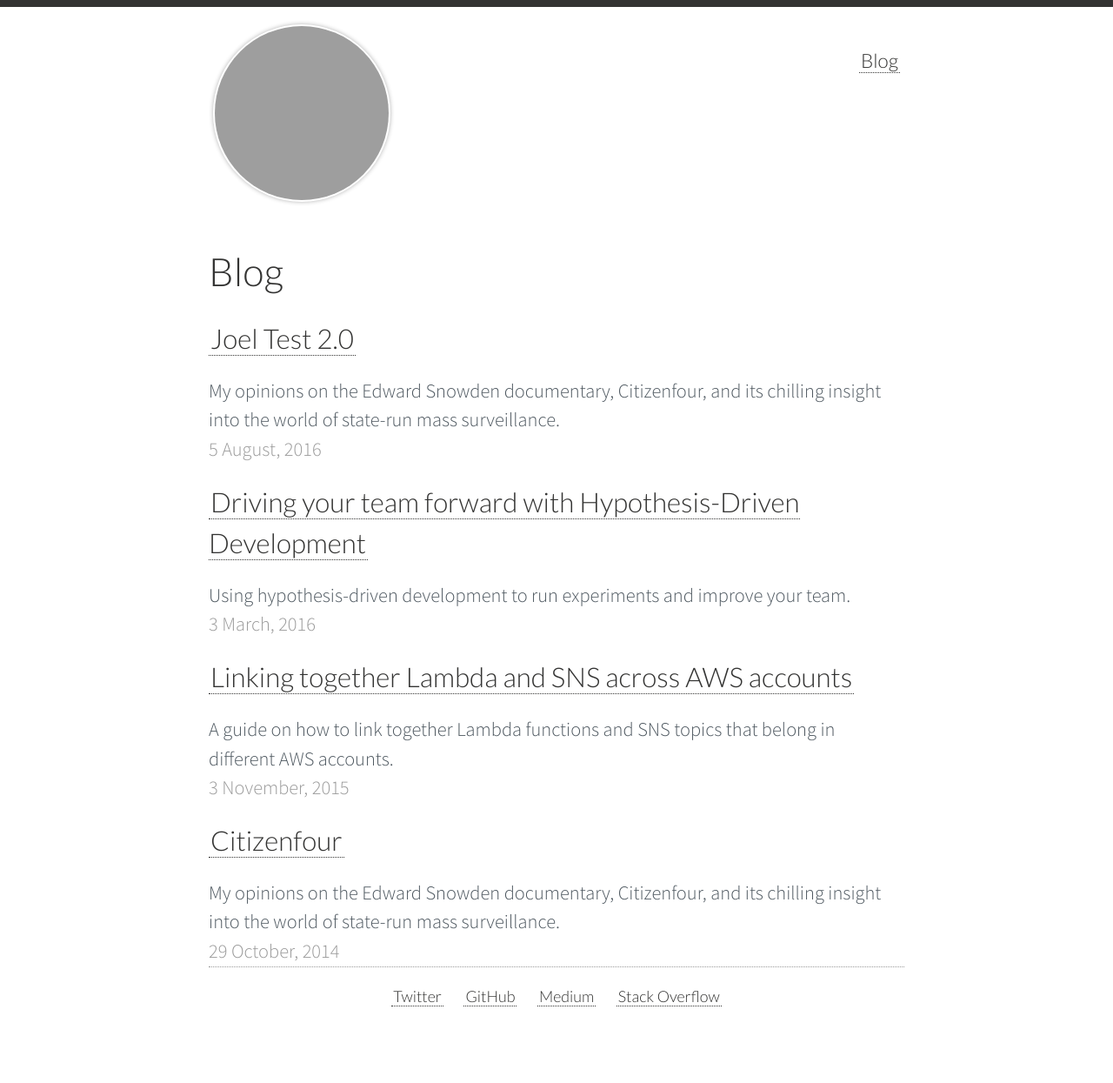
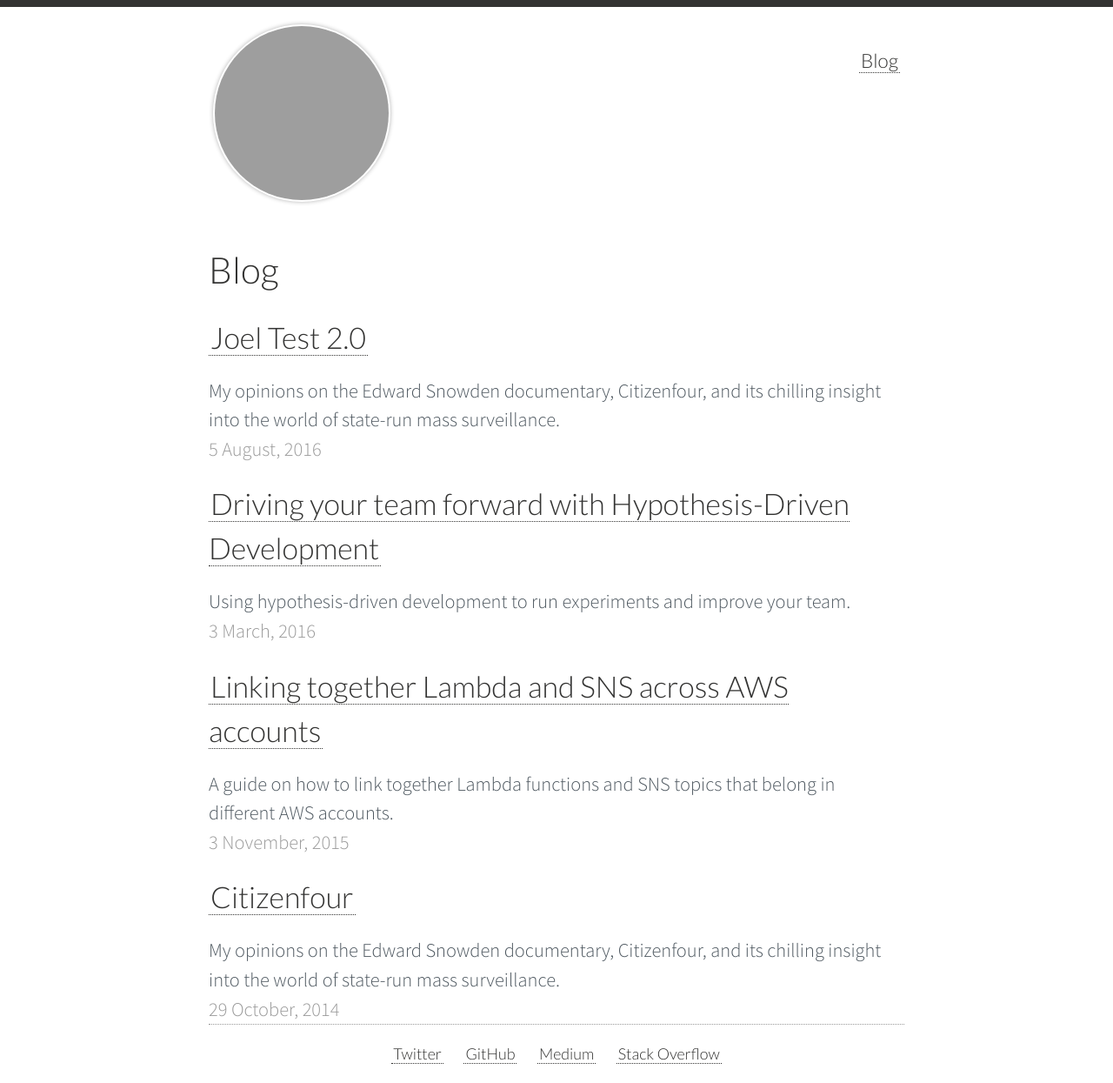
Before and after one commit to JimmyThompson/jimmythompson.co.uk, a Jekyll site: the page built from blog/index.html, in a window 1280 px wide. Shown: the whole page at 87% size. Built offline with Jekyll 4.4.1, drawn with Linux system fonts in a browser that asks for light colours; nearby versions of some CDN libraries; before the commit the page ends 1179 px from its top, so only the background shows below that; grey boxes are pictures that could not be loaded.

Commit message:
Playing around with font sizes

```diff
--- a/style/_base.scss
+++ b/style/_base.scss
@@ -17,7 +17,7 @@ body {
 
   font: {
     family: $main-font;
-    size: 1.4em;
+    size: $font-charlie;
     weight: 300;
   }
 
--- a/style/_blogpost.scss
+++ b/style/_blogpost.scss
@@ -25,6 +25,7 @@ figure {
 }
 
 figcaption {
+  font-size: $font-delta;
   font-weight: bold;
   text-align: center;
 }
--- a/style/_headings.scss
+++ b/style/_headings.scss
@@ -3,21 +3,35 @@
 
 @include headings() {
   @extend .spacing;
+
   font: {
     family: $header-font;
     weight: 300;
   }
+
   color: $title-color;
 }
 
 h1 {
-  font-size: 2.0em;
+  font-size: $font-alpha;
 }
 
 h2 {
-  font-size: 1.4em;
+  font-size: $font-beta;
 }
 
 h3 {
-  font-size: 1.1em;
+  font-size: $font-charlie;
 }
+
+h4 {
+  font-size: $font-delta;
+}
+
+h5 {
+  font-size: $font-echo;
+}
+
+h6 {
+  font-size: $font-foxtrot;
+}
--- a/style/_variables.scss
+++ b/style/_variables.scss
@@ -11,8 +11,8 @@ $primary-color:  #568cbe;
 
 $font-alpha:     2.625rem;
 $font-beta:      2.125rem;
-$font-charlie:   1.5rem;
-$font-delta:     1.25rem;
+$font-charlie:   1.4rem;
+$font-delta:     1.2rem;
 $font-echo:      1rem;
 $font-foxtrot:   .875rem;
 $font-golf:      .75rem;
```
